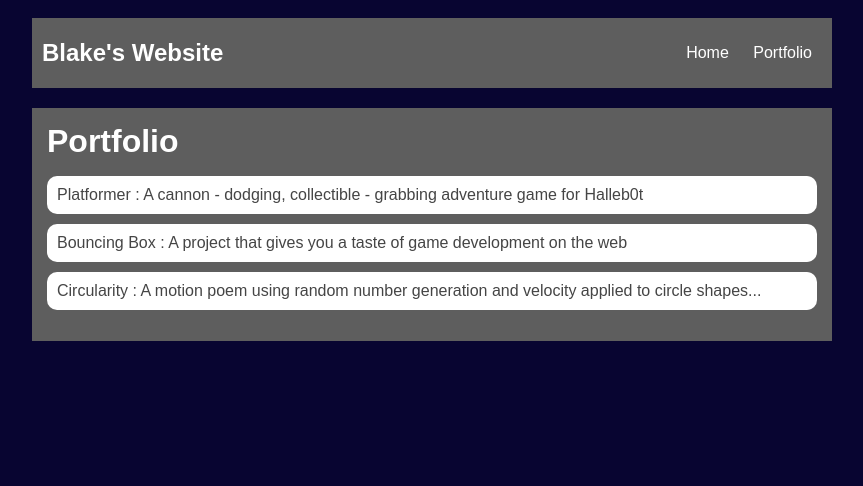
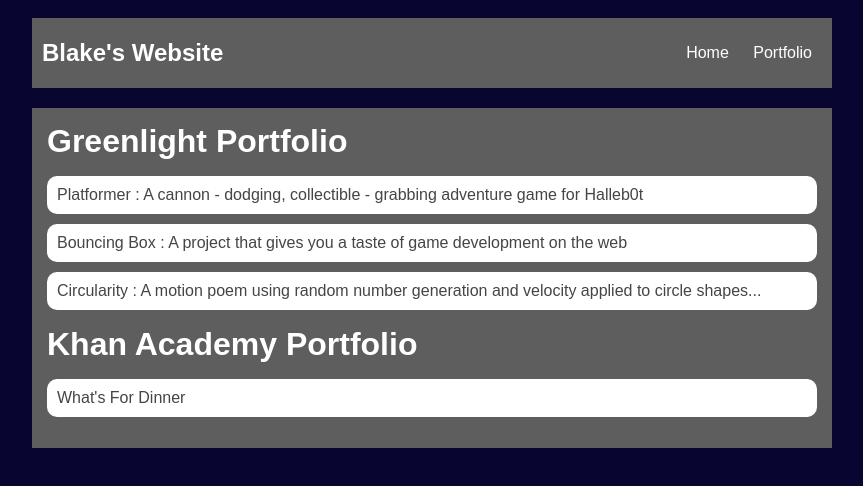
Before and after one commit to blakecaire/blakecaire.github.io, a plain HTML site: page portfolio.html in a window 1280 px wide. Shown: the whole page, without its empty margins (208-1071 px from the left). Drawn offline with Linux system fonts and the light colour scheme.

Commit message:
Whats For Dinner

```diff
--- a/portfolio.html
+++ b/portfolio.html
@@ -66,23 +66,23 @@
             margin: 0px;
         }
 
-         #portfolio {
+         .portfolio {
              list-style-type: none;
              padding-left: 0;
          }
 
-         #portfolio li {
+         .portfolio li {
              background: #fff;
              padding: 10px;
              border-radius: 10px;
              margin-bottom: 10px;
          }
 
-         #portfolio li:hover {
+         .portfolio li:hover {
              background: rgb(6, 176, 255);
          }
 
-         #portfolio a {
+         .portfolio a {
              text-decoration: none;
              color: #454545;
          }
@@ -105,11 +105,16 @@
             </nav>
             <main>
                 <div class="content">
-                    <h1>Portfolio</h1>
-                    <ul id="portfolio">
+                    <h1>Greenlight Portfolio</h1>
+                    <ul class="portfolio">
                         <li><a href="projects/platformer/">Platformer : A cannon - dodging, collectible - grabbing adventure game for Halleb0t</a></li>
                         <li><a href="projects/bouncing-box/">Bouncing Box : A project that gives you a taste of game development on the web </a></li>
                         <li><a href="projects/circularity/">Circularity : A motion poem using random number generation and velocity applied to circle shapes...</a></li>
+                    </ul>
+                    <h1>Khan Academy Portfolio</h1>
+                    <ul class="portfolio">
+                        <li><a href="https://www.khanacademy.org/computer-programming/spin-off-of-project-whats-for-dinner/5518367430066176">What's For Dinner</a></li>
+
                     </ul>
                 </div>
             </main>
```
